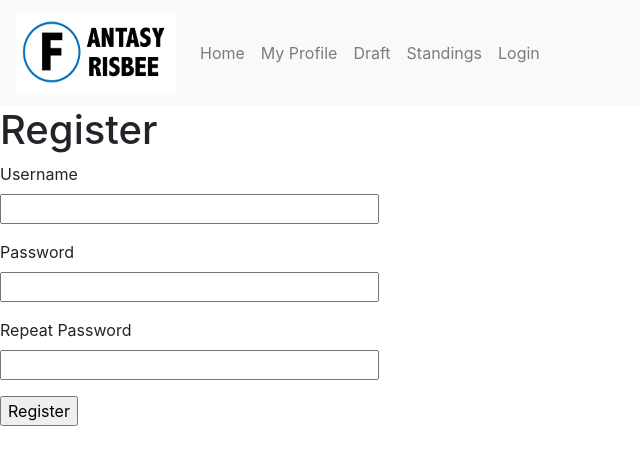
After one commit to edward638/datastone, a Flask app: page /register in a window 1280 px wide. The commit adds this page. Shown: the top 465 px of the page, without its empty margins (0-640 px from the left). Run offline with Flask 2, Linux system fonts and the light colour scheme; some libraries are stand-ins or nearby versions.

Commit message:
allow user to create account

```diff
--- a/app/forms.py
+++ b/app/forms.py
@@ -1,9 +1,28 @@
 from flask_wtf import FlaskForm
 from wtforms import StringField, PasswordField, BooleanField, SubmitField
-from wtforms.validators import DataRequired
+from wtforms.validators import DataRequired, Email, EqualTo, ValidationError
+from app.models import User
 
 class LoginForm(FlaskForm):
     username = StringField('Username', validators=[DataRequired()])
     password = PasswordField('Password', validators=[DataRequired()])
     remember_me = BooleanField('Remember Me')
     submit = SubmitField('Sign In')
+
+class RegistrationForm(FlaskForm):
+    username = StringField('Username', validators=[DataRequired()])
+    # email = StringField('Email', validators=[DataRequired(), Email()])
+    password = PasswordField('Password', validators=[DataRequired()])
+    password2 = PasswordField(
+        'Repeat Password', validators=[DataRequired(), EqualTo('password')])
+    submit = SubmitField('Register')
+
+    def validate_username(self, username):
+        user = User.query.filter_by(username=username.data).first()
+        if user is not None:
+            raise ValidationError('Please use a different username.')
+
+    # def validate_email(self, email):
+    #     user = User.query.filter_by(email=email.data).first()
+    #     if user is not None:
+    #         raise ValidationError('Please use a different email address.')
--- a/app/routes.py
+++ b/app/routes.py
@@ -1,6 +1,6 @@
-from app import app
+from app import app, db
 from flask import render_template, flash, redirect, url_for
-from app.forms import LoginForm
+from app.forms import LoginForm, RegistrationForm
 from flask_login import current_user, login_user, logout_user
 from app.models import User
 
@@ -33,9 +33,24 @@ def logout():
     logout_user()
     return redirect('/index')
 
-@app.route('/profile/<name>')
-def user_welcome(name):
-    return render_template("user.html", name=name)
+@app.route('/register', methods=['GET', 'POST'])
+def register():
+    if current_user.is_authenticated:
+        return redirect('/index')
+    form = RegistrationForm()
+    if form.validate_on_submit():
+        user = User(username=form.username.data)
+        # user = User(username=form.username.data, email=form.email.data)
+        # user.set_password(form.password.data)
+        db.session.add(user)
+        db.session.commit()
+        flash('Congratulations, you are now a registered user!')
+        return redirect('/login')
+    return render_template('register.html', title='Register', form=form)
+
+@app.route('/profile')
+def user_welcome():
+    return render_template("user.html")
 
 @app.route('/standings')
 def standings():
--- a/app/templates/header.html
+++ b/app/templates/header.html
@@ -19,7 +19,7 @@
                 <a class="nav-link" href="/">Home</a>
             </li>
             <li class="nav-item">
-                <a class="nav-link" href="/profile/sample">My Profile</a>
+                <a class="nav-link" href="/profile">My Profile</a>
             </li>
 
             <li class="nav-item">
@@ -34,7 +34,7 @@
               {% if current_user.is_anonymous %}
                 <a class="nav-link" href="/login">Login</a>
                 {% else %}
-                <a class="nav-link" href="logout">Logout</a>
+                <a class="nav-link" href="/logout">Logout</a>
               {% endif %}
             </li>
 
--- a/app/templates/login.html
+++ b/app/templates/login.html
@@ -27,5 +27,7 @@
     </form>
     {% endblock %}
 
+    <p>New User? <a href="/register">Click to Register!</a></p>
+
 </body>
 </html>
--- /dev/null
+++ b/app/templates/register.html
@@ -0,0 +1,40 @@
+<!DOCTYPE html>
+<html lang="en">
+<head>
+    <meta charset="UTF-8">
+    <title>Title</title>
+</head>
+
+
+<body>
+{% include "header.html" %}
+
+ <h1>Register</h1>
+    <form action="" method="post">
+        {{ form.hidden_tag() }}
+        <p>
+            {{ form.username.label }}<br>
+            {{ form.username(size=32) }}<br>
+            {% for error in form.username.errors %}
+            <span style="color: red;">[{{ error }}]</span>
+            {% endfor %}
+        </p>
+        <p>
+            {{ form.password.label }}<br>
+            {{ form.password(size=32) }}<br>
+            {% for error in form.password.errors %}
+            <span style="color: red;">[{{ error }}]</span>
+            {% endfor %}
+        </p>
+        <p>
+            {{ form.password2.label }}<br>
+            {{ form.password2(size=32) }}<br>
+            {% for error in form.password2.errors %}
+            <span style="color: red;">[{{ error }}]</span>
+            {% endfor %}
+        </p>
+        <p>{{ form.submit() }}</p>
+    </form>
+
+</body>
+</html>
--- a/app/templates/user.html
+++ b/app/templates/user.html
@@ -7,6 +7,6 @@
 <body>
 
 {% include "header.html" %}
-    <h1>Welcome to your home page, {{ name }}!</h1>
+    <h1>Welcome to your home page, {{ current_user.username }}!</h1>
 </body>
 </html>
```
